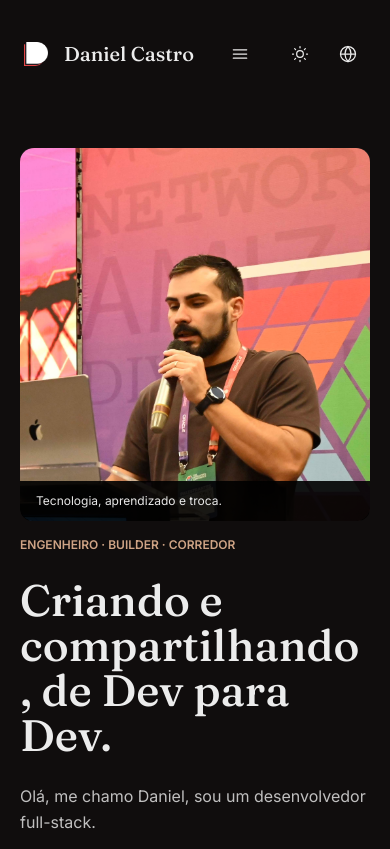
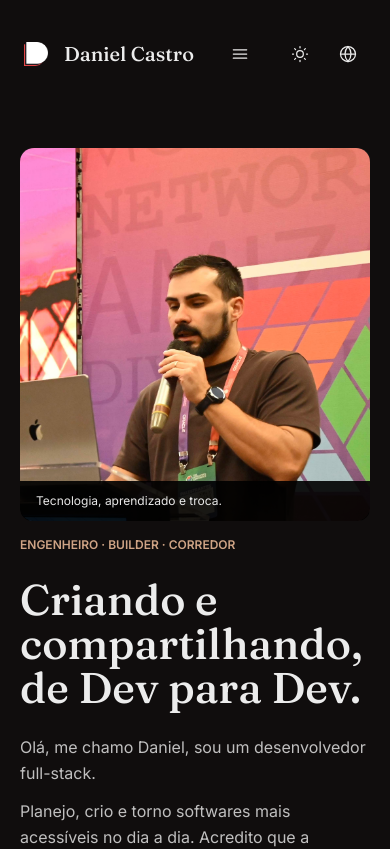
Before and after one commit to odanieldcs/danieldcs.com, a Next.js app: page / in a window 390 px wide. Shown: the top 849 px of the page. Built offline with nearby package versions, Linux system fonts and the light colour scheme.

Commit message:
fix(layout): stop mid-word breaks in headings (ENG-151)
Hyphenate h1–h3 only while a long word is wider than the column, and scale the display type so "compartilhando," fits from 360px up.

```diff
--- a/app/theme/typography.css
+++ b/app/theme/typography.css
@@ -1,6 +1,6 @@
 /* Semantic type scale. text-h1–h4 stay for MDX. Home display tokens are separate. */
 :root {
-  /* Home display scale. Hero ~2.75rem, section titles smaller. */
+  /* Home display scale. 2.75rem through 352px, where a long word may hyphenate. */
   --type-display: 2.75rem;
   --type-display-section: 1.875rem;
   --type-display-band: 2.25rem;
@@ -9,9 +9,17 @@
   --type-blog-display: 3rem;
 }
 
+/* 360px–25rem: grow back to 2.75rem so "compartilhando," fits the column. */
+@media (min-width: 22.5rem) {
+  :root {
+    --type-display: clamp(2.48rem, 0.05rem + 10.8vw, 2.75rem);
+  }
+}
+
 @media (min-width: 48rem) {
   :root {
-    --type-display: 4rem;
+    /* Fluid until 4rem fits the hero column (~66.75rem). */
+    --type-display: clamp(2.7rem, -0.628rem + 6.933333vw, 4rem);
     --type-display-section: 2.25rem;
     --type-display-band: 3rem;
     --type-blog-display: 4rem;
@@ -134,4 +142,24 @@
   h6 {
     font-family: var(--font-display);
   }
+
+  /* lang on <html> comes from the route. break-words remains the fallback.
+     Auto only while a long word may be wider than the column. From 360px
+     a word that fits wraps whole; auto would still hyphenate it to fill
+     the line, including the home hero at 1280. */
+  h1,
+  h2,
+  h3 {
+    -webkit-hyphens: auto;
+    hyphens: auto;
+  }
+
+  @media (min-width: 22.5rem) {
+    h1,
+    h2,
+    h3 {
+      -webkit-hyphens: manual;
+      hyphens: manual;
+    }
+  }
 }
```
